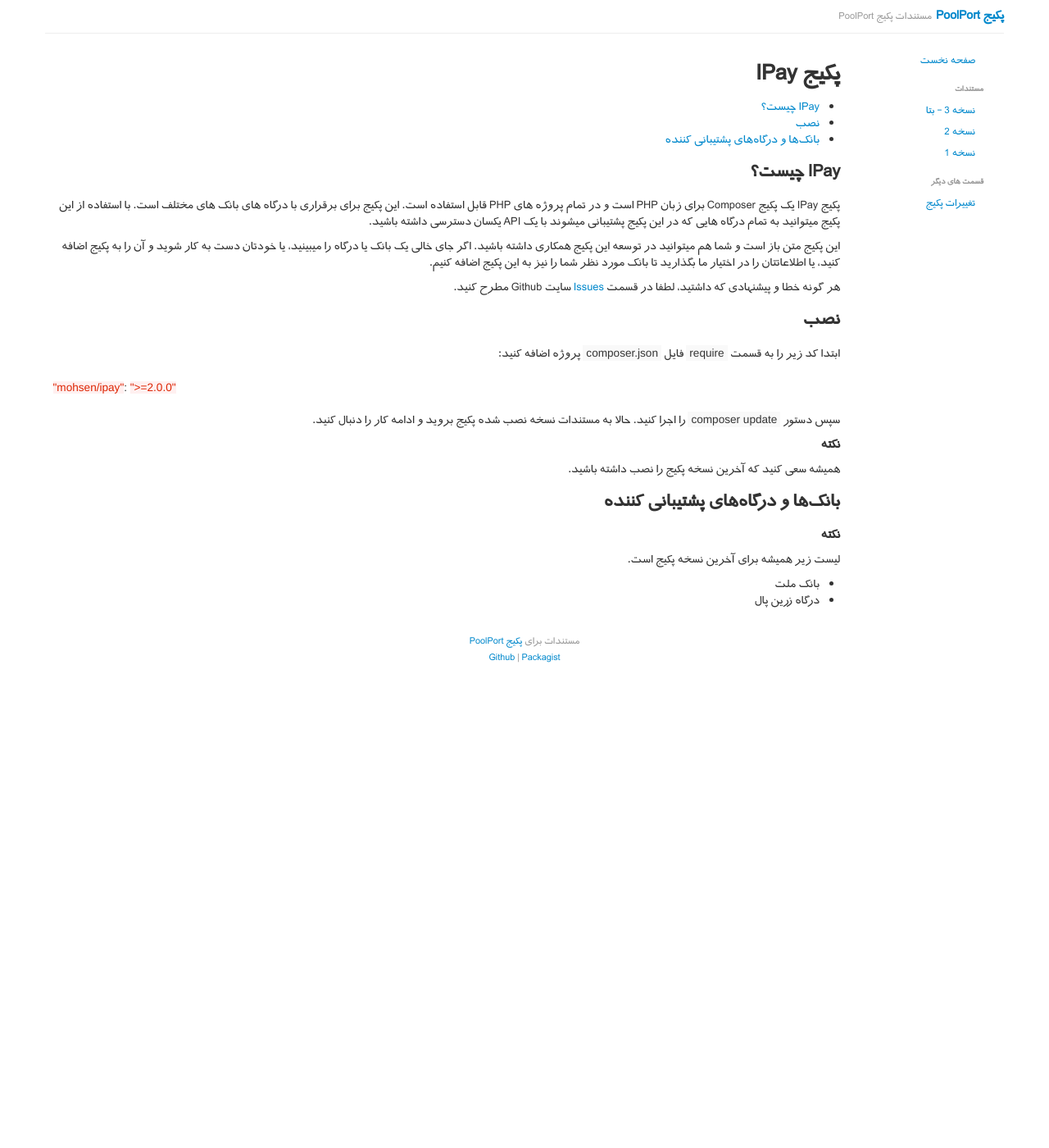
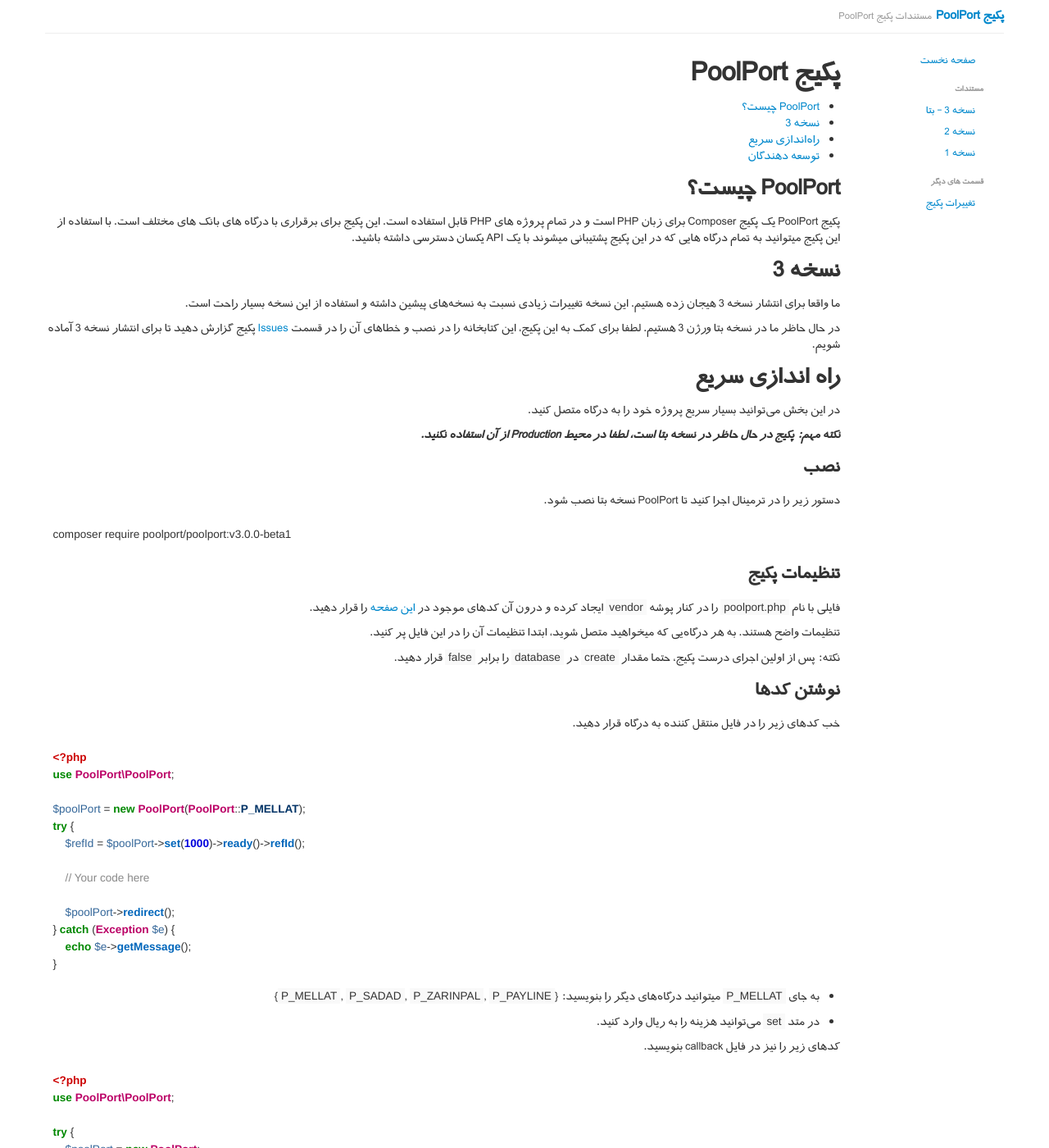
Before and after one commit to PoolPort/PoolPort.github.io, a Jekyll site: the page built from index.md, in a window 1280 px wide and 1400 px high. Shown: the whole window at 82% size. Built offline with Jekyll 4.4.1, drawn with Linux system fonts in a browser that asks for light colours; Markdown is read by kramdown in place of the engine named in the settings; some of the changed text lies outside the part shown.

Commit message:
Complete documentaion for version 3

````diff
--- a/index.md
+++ b/index.md
@@ -1,42 +1,108 @@
 ---
 layout: default
-title: "پکیج IPay"
+title: "پکیج PoolPort"
 ---
 
-## پکیج IPay
+# پکیج PoolPort
 
-- [IPay چیست؟](#what-is-ipay)
-- [نصب](#setup)
-- [بانک‌ها و درگاه‌های پشتیبانی کننده](#bank-support)
+- [PoolPort چیست؟](#what-is-poolport)
+- [نسخه 3](#version-3)
+- [راه‌اندازی سریع](#quick-start)
+- [توسعه دهندگان](#developers)
 
-<a name="what-is-ipay"></a>
-### IPay چیست؟
+<a name="what-is-poolport"></a>
+## PoolPort چیست؟
 
-پکیج IPay یک پکیج Composer برای زبان PHP است و در تمام پروژه های PHP قابل استفاده است. این پکیج برای برقراری با درگاه های بانک های مختلف است. با استفاده از این پکیج میتوانید به تمام درگاه هایی که در این پکیج پشتیبانی میشوند با یک API یکسان دسترسی داشته باشید.
+پکیج PoolPort یک پکیج Composer برای زبان PHP است و در تمام پروژه های PHP قابل استفاده است. این پکیج برای برقراری با درگاه های بانک های مختلف است. با استفاده از این پکیج میتوانید به تمام درگاه هایی که در این پکیج پشتیبانی میشوند با یک API یکسان دسترسی داشته باشید.
 
-این پکیج متن باز است و شما هم میتوانید در توسعه این پکیج همکاری داشته باشید. اگر جای خالی یک بانک یا درگاه را میبینید، یا خودتان دست به کار شوید و آن را به پکیج اضافه کنید، یا اطلاعاتتان را در اختیار ما بگذارید تا بانک مورد نظر شما را نیز به این پکیج اضافه کنیم.
+<a name="version-3"></a>
+## نسخه 3
 
-هر گونه خطا و پیشنهادی که داشتید، لطفا در قسمت [Issues](https://github.com/mohsen-shafiee/IPay/issues) سایت Github مطرح کنید.
+ما واقعا برای انتشار نسخه 3 هیجان زده هستیم. این نسخه تغییرات زیادی نسبت به نسخه‌های پیشین داشته و استفاده از این نسخه بسیار راحت است.
 
-<a name="setup"></a>
+در حال حاظر ما در نسخه بتا ورژن 3 هستیم. لطفا برای کمک به این پکیج، این کتابخانه را در نصب و خطاهای آن را در قسمت [Issues](https://github.com/mohsen-shafiee/IPay/issues) پکیج گزارش دهید تا برای انتشار نسخه 3 آماده شویم.
+
+<a name="quick-start"></a>
+## راه اندازی سریع
+در این بخش می‌توانید بسیار سریع پروژه خود را به درگاه متصل کنید.
+
+***نکته مهم: پکیج در حال حاظر در نسخه بتا است، لطفا در محیط Production از آن استفاده نکنید.***
+
 ### نصب
+دستور زیر را در ترمینال اجرا کنید تا PoolPort نسخه بتا نصب شود.
 
-ابتدا کد زیر را به قسمت ```require``` فایل ```composer.json``` پروژه اضافه کنید:
+```
+composer require poolport/poolport:v3.0.0-beta1
+```
+
+### تنظیمات پکیج
+
+فایلی با نام ```poolport.php``` را در کنار پوشه ```vendor``` ایجاد کرده و درون آن کدهای موجود در
+<a href="https://github.com/PoolPort/PoolPort/blob/master/poolport-sample.php" target="_blank">این صفحه</a>
+را قرار دهید.
+
+تنظیمات واضح هستند. به هر درگاه‌یی که میخواهید متصل شوید، ابتدا تنظیمات آن را در این فایل پر کنید.
+
+نکته: پس از اولین اجرای درست پکیج، حتما مقدار ```create``` در ```database``` را برابر ```false``` قرار دهید.
+
+### نوشتن کدها
+خب کدهای زیر را در فایل منتقل کننده به درگاه قرار دهید.
 
 ```php
-"mohsen/ipay": ">=2.0.0"
+<?php
+use PoolPort\PoolPort;
+
+$poolPort = new PoolPort(PoolPort::P_MELLAT);
+try {
+    $refId = $poolPort->set(1000)->ready()->refId();
+
+    // Your code here
+
+    $poolPort->redirect();
+} catch (Exception $e) {
+    echo $e->getMessage();
+}
 ```
 
-سپس دستور ```composer update``` را اجرا کنید. حالا به مستندات نسخه نصب شده پکیج بروید و ادامه کار را دنبال کنید.
+* به جای ```P_MELLAT``` میتوانید درگاه‌های دیگر را بنویسید: {```P_MELLAT```, ```P_SADAD```, ```P_ZARINPAL```, ```P_PAYLINE```}
 
-#### نکته
-همیشه سعی کنید که آخرین نسخه پکیج را نصب داشته باشید.
+* در متد ```set``` می‌توانید هزینه را به ریال وارد کنید.
 
-<a name="bank-support"></a>
-### بانک‌ها و درگاه‌های پشتیبانی کننده
+کدهای زیر را نیز در فایل callback بنویسید.
 
-#### نکته
-لیست زیر همیشه برای آخرین نسخه پکیج است.
+```php
+<?php
+use PoolPort\PoolPort;
 
-* بانک ملت
-* درگاه زرین پال
+try {
+    $poolPort = new PoolPort;
+    $trackingCode = $poolPort->verify()->trackingCode();
+    $refId = $poolPort->refId();
+    $cardNumber = $poolPort->cardNumber();
+
+    // Your code here
+
+} catch (Exception $e) {
+    echo $e->getMessage();
+}
+```
+
+تبریک میگم. اگر تنظیمات را به درستی وارد کرده باشید و درگاه شما نیز درست باشد، با موفقیت به درگاه متصل شدید.
+
+اطلاعات بیشتر در مورد API را می‌توانید در <a href="./doc/version-3.html">اینجا</a> مشاهده کنید.
+
+<a name="developers"></a>
+## توسعه دهندگان
+
+PoolPort یک پکیج متن باز است و ما از همکاری شما در توسعه این پکیج به شدت استقبال میکنیم. شما می‌توانید از یکی از راه‌های زیر به توسعه بیشتر این پکیج کمک کنید:
+
+* نصب PoolPort و گزارش خطاها و پیشنهادات
+* بهبود مستندات پکیج
+* همکاری در نوشتن کدهای اصلی پکیج
+* پورت کردن PoolPort به سیستم‌های دیگر نظیر وردپرس
+
+### لیست توسعه دهندگان اصلی پکیج
+
+* محسن شفیعی [Github](https://github.com/m-jch), [Email](mailto:mohsen.sh12@hotmail.com)
+* رضا زارع [Github](https://github.com/Reza1607), [Email](mailto:mohsen.sh12@hotmail.com)
+* [و همه دوستانی که به ما در توسعه این پکیج کمک میکنند](https://github.com/PoolPort/PoolPort/graphs/contributors).
````
Also changed, not shown: _posts/2015-03-20-version-1.md (+1 -1 lines), _posts/2015-04-22-version-2.md (+1 -1 lines), _posts/2015-10-02-version-3.md (+63 -65 lines), 4 other files.
